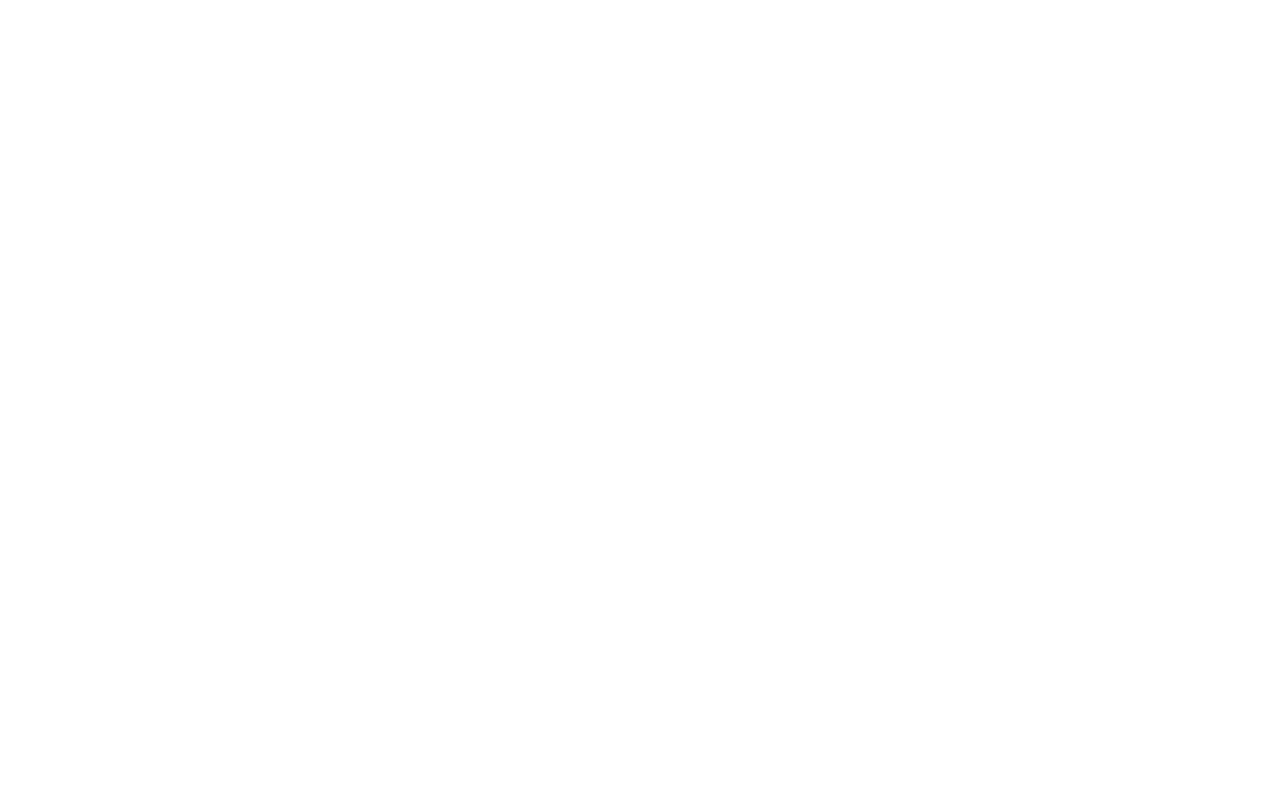
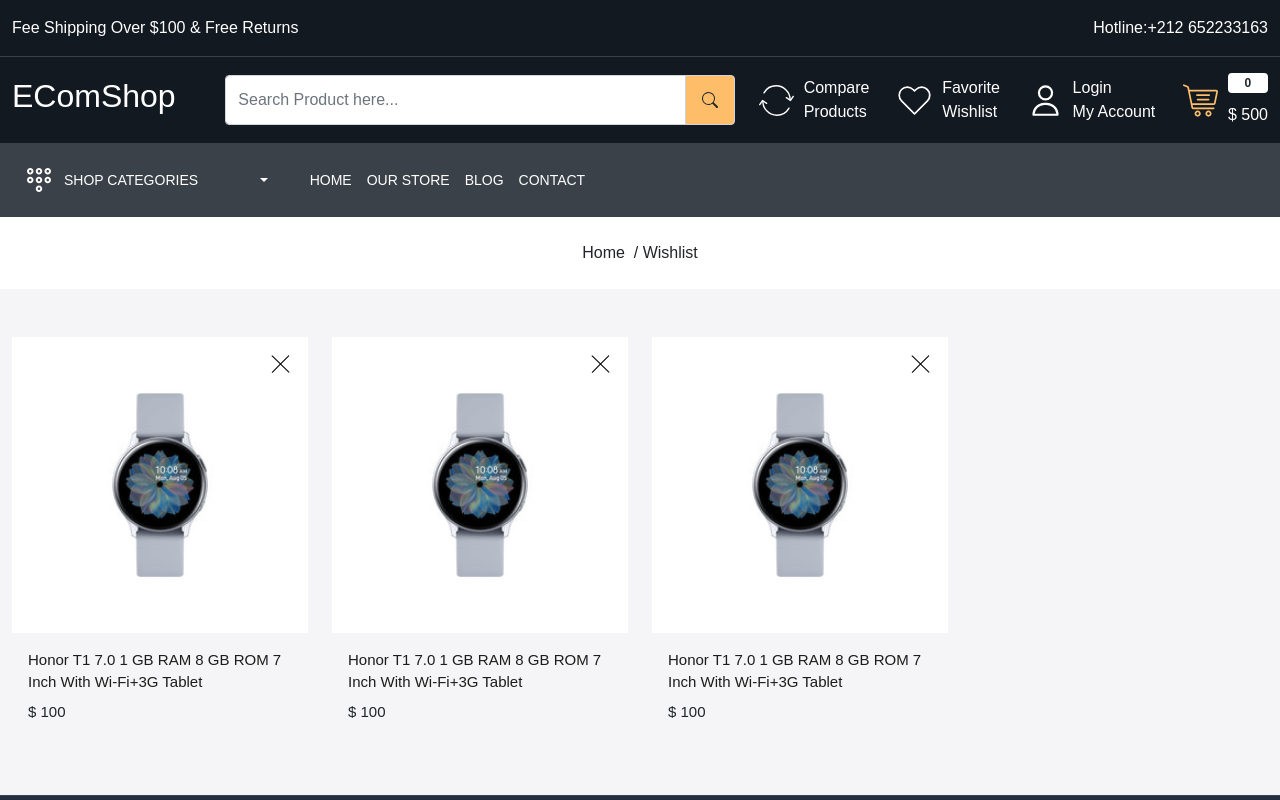
Before and after one commit to ismail-safha/MERN_ECOM_UI_BACK_END_DASHBORD, a React (Vite) app: page /wishlist in a window 1280 px wide. Before the commit this address had no page. Shown: the top 800 px of the page. Built offline with nearby package versions, Linux system fonts and the light colour scheme.

Commit message:
Wishlist page

```diff
--- a/src/App.jsx
+++ b/src/App.jsx
@@ -7,6 +7,7 @@
 import OurStore from "./pages/OurStore";
 import Blog from "./pages/Blog";
 import CompareProduct from "./pages/CompareProduct";
+import Wishlist from "./pages/Wishlist";
 
 function App() {
   return (
@@ -20,6 +21,7 @@
             <Route path="store" element={<OurStore />} />
             <Route path="blogs" element={<Blog />} />
             <Route path="compare" element={<CompareProduct />} />
+            <Route path="wishlist" element={<Wishlist />} />
           </Route>
         </Routes>
       </BrowserRouter>
--- a/src/components/Header.jsx
+++ b/src/components/Header.jsx
@@ -61,7 +61,10 @@
                   </Link>
                 </div>
                 <div className="">
-                  <Link className="d-flex align-items-center gap-10 text-white">
+                  <Link
+                    to="/wishlist"
+                    className="d-flex align-items-center gap-10 text-white"
+                  >
                     <img src="/public/images/wishlist.svg" alt="wishlist" />
                     <p className="mb-0">
                       Favorite <br /> Wishlist
--- a/src/pages/CompareProduct.jsx
+++ b/src/pages/CompareProduct.jsx
@@ -8,7 +8,7 @@
       <Meta title={"Compare Products"} />
       <BreadCrumb title="Compare Products" />
       <section className="compare-product-wrapper py-5 home-wrapper-2">
-        <div className="container-xxl"></div>
+        <div className="container-xxl">
           <div className="row">
             <div className="col-3">
               <div className="compare-product-card position-relative">
@@ -99,6 +99,7 @@
               </div>
             </div>
           </div>
+        </div>
       </section>
     </>
   );
--- /dev/null
+++ b/src/pages/Wishlist.jsx
@@ -0,0 +1,85 @@
+import BreadCrumb from "../components/BreadCrumb";
+import Meta from "../components/Meta";
+
+const Wishlist = () => {
+  return (
+    <>
+      <Meta title={"Wishlist"} />
+      <BreadCrumb title="Wishlist" />
+      <section className="wishlist-wrapper home-wrapper-2 py-5">
+        <div className="container-xxl">
+          <div className="row">
+            <div className="col-3">
+              <div className="wishlist-card position-relative">
+                <img
+                  src="images/cross.svg"
+                  alt="cross"
+                  className="position-absolute cross img-fluid"
+                />
+                <div className="wishlist-card-image">
+                  <img
+                    src="images/watch.jpg"
+                    className="img-fluid w-100"
+                    alt="watch"
+                  />
+                </div>
+                <div className="py-3 px-3">
+                  <h5 className="title">
+                    Honor T1 7.0 1 GB RAM 8 GB ROM 7 Inch With Wi-Fi+3G Tablet
+                  </h5>
+                  <h6 className="price">$ 100</h6>
+                </div>
+              </div>
+            </div>
+            <div className="col-3">
+              <div className="wishlist-card position-relative">
+                <img
+                  src="images/cross.svg"
+                  alt="cross"
+                  className="position-absolute cross img-fluid"
+                />
+                <div className="wishlist-card-image">
+                  <img
+                    src="images/watch.jpg"
+                    className="img-fluid w-100"
+                    alt="watch"
+                  />
+                </div>
+                <div className="py-3 px-3">
+                  <h5 className="title">
+                    Honor T1 7.0 1 GB RAM 8 GB ROM 7 Inch With Wi-Fi+3G Tablet
+                  </h5>
+                  <h6 className="price">$ 100</h6>
+                </div>
+              </div>
+            </div>
+            <div className="col-3">
+              <div className="wishlist-card position-relative">
+                <img
+                  src="images/cross.svg"
+                  alt="cross"
+                  className="position-absolute cross img-fluid"
+                />
+                <div className="wishlist-card-image">
+                  <img
+                    src="images/watch.jpg"
+                    className="img-fluid w-100"
+                    alt="watch"
+                  />
+                </div>
+                <div className="py-3 px-3">
+                  <h5 className="title">
+                    Honor T1 7.0 1 GB RAM 8 GB ROM 7 Inch With Wi-Fi+3G Tablet
+                  </h5>
+                  <h6 className="price">$ 100</h6>
+                </div>
+              </div>
+            </div>
+          </div>
+        </div>
+      </section>
+    </>
+  );
+};
+
+export default Wishlist;
```
Also changed, not shown: 1 other file (tests, documents, lock files or other folders). Lines whose indentation alone changed are shown as unchanged.
